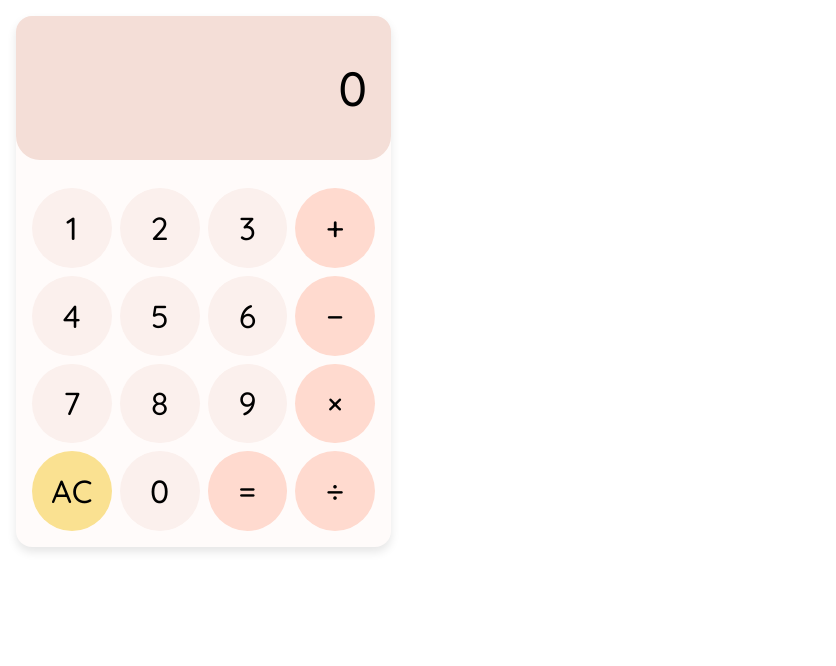
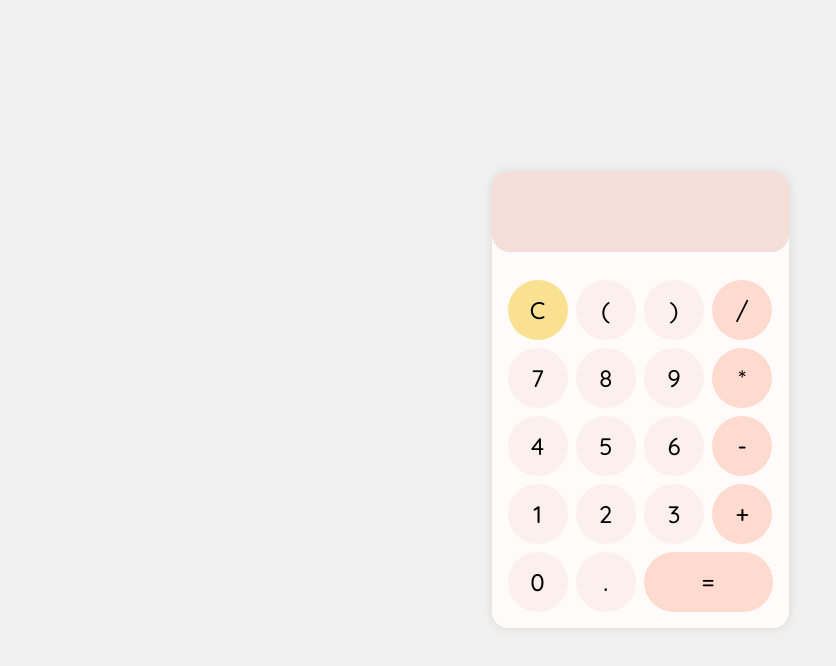
Before and after one commit to kimberly332/calculator, a plain HTML site: page index.html in a window 1280 px wide. Shown: the whole page, without its empty margins (0-836 px from the left). Drawn offline with Linux system fonts and the light colour scheme.

Commit message:
Updated to ai version

```diff
--- a/css/main.css
+++ b/css/main.css
@@ -2,59 +2,68 @@
 @import url('https://fonts.googleapis.com/css2?family=Quicksand:wght@300..700&display=swap');
 
 body {
-    /* background-color: #333333; */
+    display: flex;
+    justify-content: center;
+    align-items: center;
+    height: 100vh;
+    margin: 0;
+    background-color: #f0f0f0;
+    font-family: "Quicksand", sans-serif;
+}
+.calculator {
+    background-color: #FFFBFA;
+    border-radius: 1em;
+    box-shadow: 0 0 10px rgba(0,0,0,0.1);
+    overflow: hidden;
+}
+#display {
+    background-color: #F4DED7;
+    width: 100%;
+    height: 80px;
+    font-family: "Quicksand", sans-serif;
+    font-size: 24px;
+    font-weight: 500;
+    text-align: right;
+    margin-bottom: 0.5em;
+    padding: 0.5em 0.75em;
+    box-sizing: border-box;
+    border-radius: 0 0 0.75em 0.75em;
+    border: none;
+
+}
+.buttons {
+    display: grid;
+    grid-template-columns: repeat(4, 1fr);
+    gap: 0.5em;
+    padding: 1em;
 }
 
-.calculator {
-    background-color: #FFFBFA;
-    max-width: 375px;
-    margin: 1em;
-    border-radius: 1em;
-    overflow: hidden;
-    box-shadow: 0px 5px 10px 0px  rgba(0, 0, 0, 0.1);
+button {
+    width: 60px;
+    height: 60px;
+    font-size: 1.5em;
+    border: none;
+    border-radius: 100%;
+    cursor: pointer;
+    background-color: #FBF0ED;
     font-family: "Quicksand", sans-serif;
     font-weight: 500;
 }
 
-.calculator .display {
-    background-color: #F4DED7;
-    display: flex;
-    flex-direction: row-reverse;
-    padding: 1em 0.5em;
-    margin-bottom: 0.25em;
-    border-radius: 0 0 0.5em 0.5em;
-    font-size: 3em;
+button#ac {
+    background-color: #FAE191;
 }
 
-.calculator .keyboard-parent {
-    display: grid;
-    grid-template-columns: repeat(4, 1fr);
-    grid-template-rows: repeat(4, 1fr);
-    grid-column-gap: 0.5em;
-    grid-row-gap: 0.5em;
-    padding: 1em;
+button.operator#equal {
+    width: 100%;
+    border-radius: 2em;
 }
 
-/* Set the buttons into squares */
-.calculator .keyboard-parent .child {
-    aspect-ratio: 1;
-    background-color: #FFDACF;
-    border: none;
-    border-radius: 100%;
-    font-size: 2em;
-    font-family: "Quicksand", sans-serif;
-    font-weight: 500;
-}
-
-.calculator .keyboard-parent .child:hover {
+button:hover {
     opacity: 0.7;
     transition: .2s ease;
 }
-
-.calculator .keyboard-parent .num {
-    background-color: #FBF0ED;
+.operator {
+    background-color: #FFDACF;
+    /* color: white; */
 }
-
-.calculator .keyboard-parent .ac {
-    background-color: #FAE191;
-}
--- a/index.html
+++ b/index.html
@@ -12,24 +12,27 @@
 </head>
 <body>
     <div class="calculator">
-        <div class="display">0</div>
-        <div class="keyboard-parent">
-            <button class="child num">1</button>
-            <button class="child num">2</button>
-            <button class="child num">3</button>
-            <button class="child sign">+</button>
-            <button class="child num">4</button>
-            <button class="child num">5</button>
-            <button class="child num">6</button>
-            <button class="child sign">−</button>
-            <button class="child num">7</button>
-            <button class="child num">8</button>
-            <button class="child num">9</button>
-            <button class="child sign">×</button>
-            <button class="child ac">AC</button>
-            <button class="child num">0</button>
-            <button class="child equal">=</button>
-            <button class="child sign">÷</button>
+        <input type="text" id="display" readonly>
+        <div class="buttons">
+            <button onclick="clearDisplay()" id="ac">C</button>
+            <button onclick="appendToDisplay('(')">(</button>
+            <button onclick="appendToDisplay(')')">)</button>
+            <button onclick="appendToDisplay('/')" class="operator">/</button>
+            <button onclick="appendToDisplay('7')">7</button>
+            <button onclick="appendToDisplay('8')">8</button>
+            <button onclick="appendToDisplay('9')">9</button>
+            <button onclick="appendToDisplay('*')" class="operator">*</button>
+            <button onclick="appendToDisplay('4')">4</button>
+            <button onclick="appendToDisplay('5')">5</button>
+            <button onclick="appendToDisplay('6')">6</button>
+            <button onclick="appendToDisplay('-')" class="operator">-</button>
+            <button onclick="appendToDisplay('1')">1</button>
+            <button onclick="appendToDisplay('2')">2</button>
+            <button onclick="appendToDisplay('3')">3</button>
+            <button onclick="appendToDisplay('+')" class="operator">+</button>
+            <button onclick="appendToDisplay('0')">0</button>
+            <button onclick="appendToDisplay('.')">.</button>
+            <button onclick="calculateResult()" class="operator" id="equal" style="grid-column: span 2;">=</button>
         </div>
     </div>
     <script src="./js/main.js"></script>
--- a/js/main.js
+++ b/js/main.js
@@ -1,61 +1,16 @@
-const display = document.querySelector('.display');
-let expression = "";
-let resultDisplayed = false;
-
-// Update the display
-function updateDisplay(value) {
-    display.innerHTML = value;
+function appendToDisplay(value) {
+    document.getElementById('display').value += value;
 }
 
-// Handle number and operator button clicks
-function handleButtonClick(value) {
-    // If a result was just displayed, and the next input is a number, reset the expression
-    if (resultDisplayed && !isNaN(value)) {
-        expression = value;  // Start a new expression
-        resultDisplayed = false;
-    } else if (resultDisplayed && isNaN(value)) {
-        // If result is displayed and an operator is pressed, continue with the result
-        resultDisplayed = false;
-        expression += value;
-    } else {
-        expression += value;  // Continue building the expression
-    }
-    updateDisplay(expression);
+function clearDisplay() {
+    document.getElementById('display').value = '';
 }
 
-// Handle equal button click using eval()
-function handleEqualClick() {
+function calculateResult() {
     try {
-        // Replace custom operators (×, ÷) with JS-compatible ones
-        const sanitizedExpression = expression.replace(/×/g, '*').replace(/÷/g, '/');
-        let result = eval(sanitizedExpression);
-
-        // Round result to 2 decimal places if it's a decimal
-        result = Number(result.toFixed(2));
-
-        updateDisplay(result);
-        expression = String(result);  // Use the result for further calculations
-        resultDisplayed = true;  // Flag that result is displayed
+        const result = eval(document.getElementById('display').value);
+        document.getElementById('display').value = result;
     } catch (error) {
-        updateDisplay("Error");
-        expression = "";
+        document.getElementById('display').value = 'Error';
     }
 }
-
-// Handle AC button (reset everything)
-function handleACClick() {
-    expression = "";
-    updateDisplay("0");
-    resultDisplayed = false;
-}
-
-// Add event listeners for number and operator buttons
-document.querySelectorAll(".num, .sign").forEach(button => {
-    button.addEventListener("click", event => handleButtonClick(event.target.innerHTML));
-});
-
-// Add event listener for equal button
-document.querySelector(".equal").addEventListener("click", handleEqualClick);
-
-// Add event listener for AC button
-document.querySelector(".ac").addEventListener("click", handleACClick);
```
